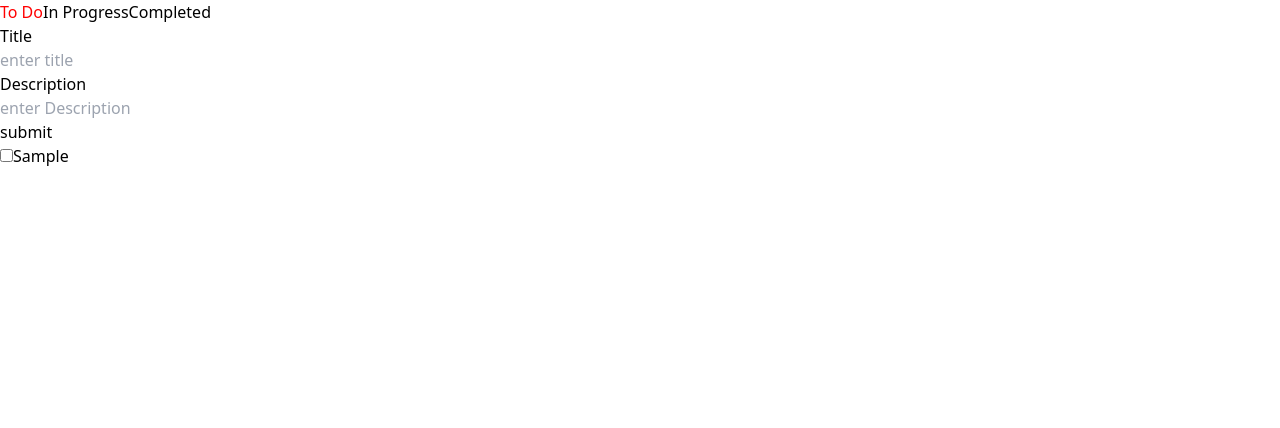
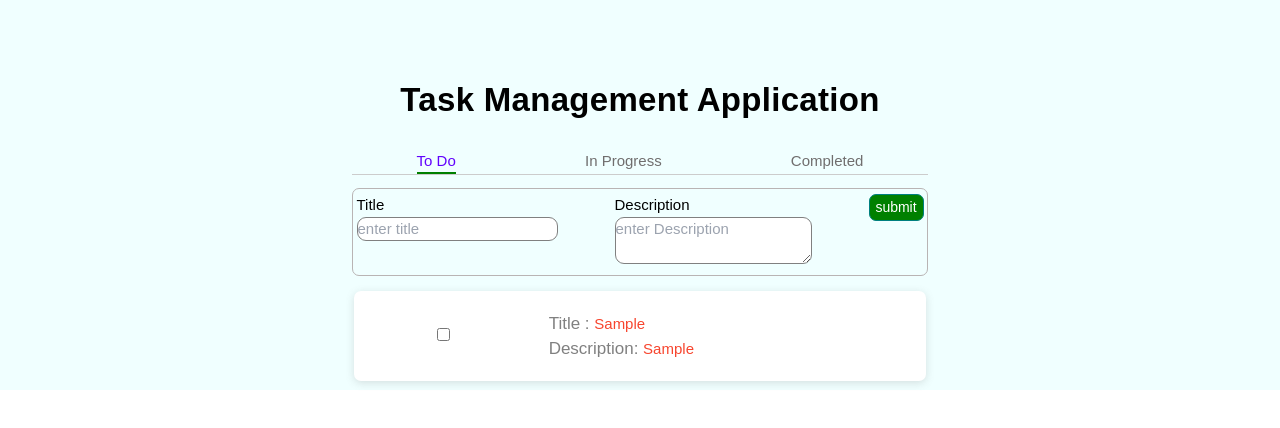
Before and after one commit to Rahulzhp/todo, a Next.js app: page / in a window 1280 px wide. Both pictures are taken after typing "Sample", "Sample" into the empty fields and a click on the button "submit". Shown: the top 428 px of the page. Built offline with nearby package versions, Linux system fonts and the light colour scheme.

Commit message:
all done

```diff
--- a/src/Components/Addtodo.tsx
+++ b/src/Components/Addtodo.tsx
@@ -15,15 +15,16 @@ function Addtodo() {
 
     }
     return (
-        <div>
+        <div className='Addtodo'>
             <form onSubmit={handleFormsubmit}>
-                <p>Title</p>
-
-                <input type="text" placeholder='enter title' value={title} onChange={(e) => setTitle(e.target.value)}></input>
-                <p>Description</p>
-
-                <input type="text" placeholder='enter Description' value={description} onChange={(e) => setDescription(e.target.value)}></input>
-                <br></br>
+                <div>
+                    <p>Title</p>
+                    <input type="text" placeholder='enter title' value={title} onChange={(e) => setTitle(e.target.value)}></input>
+                </div>
+                <div>
+                    <p>Description</p>
+                    <textarea placeholder='enter Description' value={description} onChange={(e) => setDescription(e.target.value)}></textarea>
+                </div>
                 <button type="submit">submit</button>
             </form>
         </div>
--- a/src/Components/Navabar.tsx
+++ b/src/Components/Navabar.tsx
@@ -6,11 +6,16 @@ const Navabar = () => {
     const searchparams = useSearchParams()
     const todoFilter = searchparams.get("todos")
     return (
-        <nav>
-            <Link href="/" className={todoFilter === null ? "active" : ""}>To Do</Link>
-            <Link href="/?todos=active" className={todoFilter === "active" ? "active" : ""}>In Progress</Link>
-            <Link href="/?todos=complete" className={todoFilter === "complete" ? "active" : ""}>Completed</Link>
-        </nav>
+        <div className='navbar'>
+            <div>
+                <h1>Task Management Application</h1>
+            </div>
+            <nav>
+                <Link href="/" className={todoFilter === null ? "active" : ""}>To Do</Link>
+                <Link href="/?todos=active" className={todoFilter === "active" ? "active" : ""}>In Progress</Link>
+                <Link href="/?todos=complete" className={todoFilter === "complete" ? "active" : ""}>Completed</Link>
+            </nav>
+        </div>
     )
 }
 
--- a/src/Components/Todos.tsx
+++ b/src/Components/Todos.tsx
@@ -1,6 +1,7 @@
 "use client"
 import { useTodos, Todo } from '@/Store/Todostore'
 import { useSearchParams } from 'next/navigation'
+import { AiFillDelete } from 'react-icons/ai';
 import React from 'react'
 
 const Todos = () => {
@@ -18,20 +19,27 @@ const Todos = () => {
         Filtertodos = Filtertodos.filter((el) => el.completed)
     }
     return (
-        <div>
-            <ul>
+        <div className='todos'>
+            <div>
                 {
                     Filtertodos.map((el: Todo) => {
-                        return <li key={el.id.toString()}>
-                            <input type="checkbox" id={`el-${el.id}`} checked={el.completed} onChange={() => toggleTodo(el.id)}></input>
-                            <label>{el.title}</label>
-                            {
-                                el.completed && (<button onClick={() => handleDelte(el.id)}>Delete</button>)
-                            }
-                        </li>
+                        return <div className='todoItem' key={el.id.toString()}>
+                            <div>
+                                <input type="checkbox" id={`el-${el.id}`} checked={el.completed} onChange={() => toggleTodo(el.id)}></input>
+                            </div>
+                            <div id='title'>
+                                <div><h1>Title : <span>{el.title}</span> </h1></div>
+                                <div><p>Description: <span>{el.description}</span></p></div>
+                            </div>
+                            <div>
+                                {
+                                    el.completed && <div onClick={() => handleDelte(el.id)}><AiFillDelete /></div>
+                                }
+                            </div>
+                        </div>
                     })
                 }
-            </ul>
+            </div>
         </div>
     )
 }
--- a/src/app/globals.css
+++ b/src/app/globals.css
@@ -2,7 +2,183 @@
 @tailwind components;
 @tailwind utilities;
 
+* {
+    margin: 0;
+    padding: 0;
+    box-sizing: border-box;
+    font-family: 'Urbanist', sans-serif;
 
-.active {
-    color: red;
 }
+
+html {
+    font-size: 62.5%;
+}
+
+a {
+    text-decoration: none;
+}
+
+li {
+    list-style: none;
+}
+
+
+
+.mainContainer {
+    background-color: azure;
+    background-repeat: no-repeat;
+    height: auto;
+    background-position: 50%;
+    background-size: cover;
+    position: relative;
+
+}
+
+.navbar>div {
+    display: flex;
+    width: 65%;
+    margin: auto;
+    justify-content: center;
+    align-items: center;
+    font-size: 33px;
+    font-weight: 800;
+    padding-top: 75px;
+    letter-spacing: 0.3px;
+}
+
+.navbar>nav {
+    display: flex;
+    width: 45%;
+    margin: auto;
+    justify-content: space-around;
+    align-items: center;
+    font-size: 17px;
+    font-weight: 500;
+    padding-top: 25px;
+    border-bottom: 1px solid #ccc;
+}
+
+.navbar>nav>a {
+    font-size: 15px;
+    border-bottom: 1px solid transparent;
+    color: rgb(112, 110, 110);
+}
+
+.navbar>nav>a:hover {
+    border-bottom: 1px solid rgb(82, 68, 51);
+    color: #ccc;
+}
+
+.navbar>nav>a.active {
+    color: rgb(98, 2, 253);
+    border-bottom: 2px solid green;
+}
+
+.Addtodo {
+    width: 45%;
+    margin: auto;
+    display: flex;
+    justify-content: center;
+    align-items: center;
+    border: 0.1rem solid rgb(185, 180, 180);
+    margin-top: 13px;
+    border-radius: 7px;
+}
+
+.Addtodo>form {
+    display: flex;
+    justify-content: space-between;
+    margin: auto;
+    gap: 57px;
+    font-size: 15px;
+    padding: 5px 2px;
+}
+
+.Addtodo>form>div>input {
+    border: 0.4px solid gray;
+    border-radius: 9px;
+}
+
+.Addtodo>form>div>textarea {
+    border: 0.4px solid gray;
+    border-radius: 9px;
+}
+
+.Addtodo>form>button {
+    border: 1px solid teal;
+    height: 27px;
+    width: 55px;
+    border-radius: 7px;
+    background-color: green;
+    color: white;
+    font-size: 14px;
+    cursor: pointer;
+
+}
+
+.Addtodo>form>button:hover {
+    height: 27px;
+    width: 55px;
+    border-radius: 7px;
+    background-color: rgb(194, 83, 19);
+    color: rgb(214, 210, 210);
+    font-size: 14.5px;
+}
+
+.todos {
+    font-size: 17px;
+    display: flex;
+    margin: auto;
+    justify-content: center;
+    align-items: center;
+    margin-top: 15px;
+    width: 45%;
+}
+
+.todoItem {
+    box-shadow: #63636333 0px 2px 8px 0px;
+    display: grid;
+    grid-template-columns: repeat(3, 1fr);
+    gap: 2%;
+    align-items: center;
+    justify-content: space-between;
+    min-height: 9rem;
+    background-color: white;
+    border-radius: 7px;
+    margin-bottom: 9px;
+
+
+}
+
+.todoItem>div {
+
+    width: 30%;
+    margin: auto;
+    margin-right: 45px;
+}
+
+.todoItem>div>input {
+    margin-right: 45px;
+}
+
+
+#title {
+    display: flex;
+    flex-direction: column;
+    justify-content: space-evenly;
+
+    width: 147%;
+}
+
+#title>div>h1,
+#title>div>p {
+    font-size: 17px;
+    font-weight: 500;
+    color: grey;
+}
+
+#title>div span {
+    font-size: 15px;
+    font-weight: 500;
+    color: rgb(247, 69, 46);
+}
--- a/src/app/page.tsx
+++ b/src/app/page.tsx
@@ -10,7 +10,7 @@ import Image from 'next/image'
 export default function Home() {
 
   return (
-    <div>
+    <div className='mainContainer'>
       <Navabar />
       <Addtodo />
       <Todos />
```
Also changed, not shown: package.json (+4 -3 lines), 1 other file (tests, documents, lock files or other folders).
